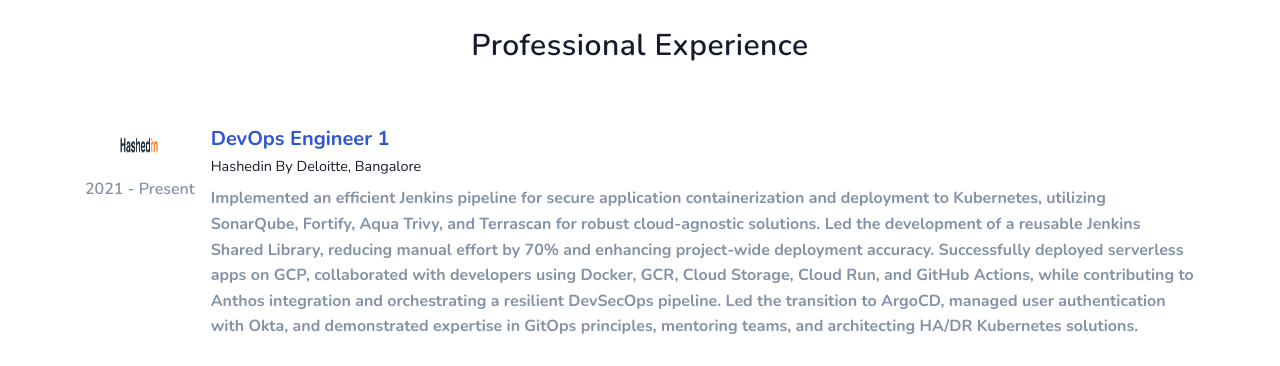
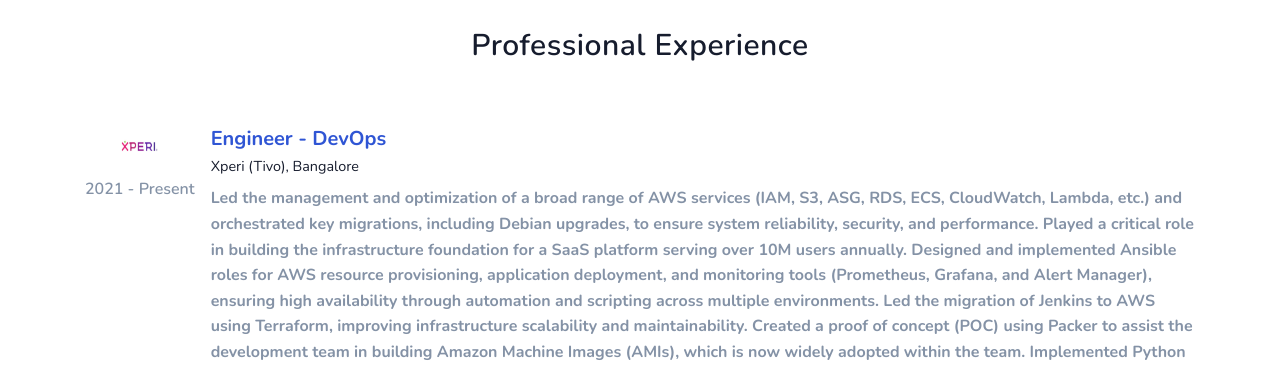
Before and after one commit to sharadhirao/sharadhirao.github.io, a plain HTML site: page index.html in a window 1280 px wide. Shown: the part 1450-1816 px from the top of the page. Drawn offline with nearby package versions, Linux system fonts and the light colour scheme.

Commit message:
Added xperi exp

```diff
--- a/index.html
+++ b/index.html
@@ -468,6 +468,60 @@
                     <!--end row-->
 
                     <div class="row">
+                      <!-- Hashedin Experience -->
+                      <div class="col-lg-12 mt-4 pt-2">
+                        <div class="media">
+                          <div
+                            class="company-logo text-muted h6 mr-3 text-center"
+                          >
+                            <img
+                              src="images/job/Xperi.jpg"
+                              class="avatar avatar-md-sm mx-auto d-block mb-2"
+                              alt=""
+                            />
+                            2021 - Present
+                          </div>
+                          <div class="media-body">
+                            <h5
+                              class="title font-weight-bold mb-0 text-primary"
+                            >
+                              Engineer - DevOps
+                            </h5>
+                            <small class="text-black company-university"
+                              >Xperi (Tivo), Bangalore
+                            </small>
+                            <p class="text-muted font-weight-bold mt-2 mb-0">
+                              Led the management and optimization of a broad
+                              range of AWS services (IAM, S3, ASG, RDS, ECS,
+                              CloudWatch, Lambda, etc.) and orchestrated key
+                              migrations, including Debian upgrades, to ensure
+                              system reliability, security, and performance.
+                              Played a critical role in building the
+                              infrastructure foundation for a SaaS platform
+                              serving over 10M users annually. Designed and
+                              implemented Ansible roles for AWS resource
+                              provisioning, application deployment, and
+                              monitoring tools (Prometheus, Grafana, and Alert
+                              Manager), ensuring high availability through
+                              automation and scripting across multiple
+                              environments. Led the migration of Jenkins to AWS
+                              using Terraform, improving infrastructure
+                              scalability and maintainability. Created a proof
+                              of concept (POC) using Packer to assist the
+                              development team in building Amazon Machine Images
+                              (AMIs), which is now widely adopted within the
+                              team. Implemented Python and shell scripts to
+                              automate daily tasks, increasing operational
+                              efficiency and reducing manual workload.
+                              Additionally, designed and executed a cloud cost
+                              optimization strategy with AWS Cost Explorer and
+                              Trusted Advisor, reducing monthly cloud
+                              expenditures by 25%.
+                            </p>
+                          </div>
+                        </div>
+                      </div>
+                      <!--end col-->
                       <!-- Hashedin Experience -->
                       <div class="col-lg-12 mt-4 pt-2">
                         <div class="media">
```
Also changed, not shown: images/job/Xperi.jpg (added).
